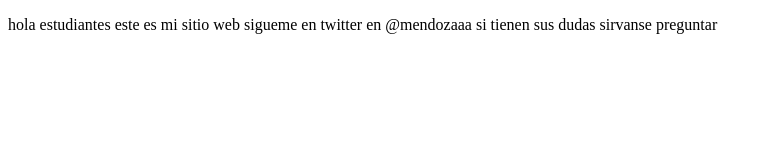
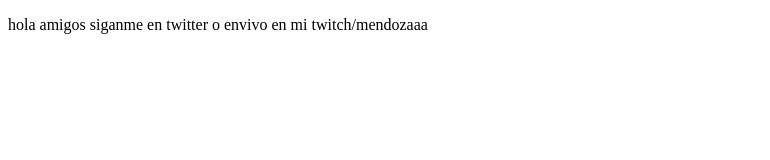
Before and after one commit to mendozaaaaa/proyectoDemoCursoPrework, a plain HTML site: page index.html in a window 1280 px wide. Shown: the whole page, without its empty margins (0-770 px from the left). Drawn offline with Linux system fonts and the light colour scheme.

Commit message:
cambios agregamos link twitch

```diff
--- a/index.html
+++ b/index.html
@@ -8,9 +8,8 @@
 </head>
 <body>
     <p>
-        hola estudiantes este es mi sitio web
-        sigueme en twitter en @mendozaaa
-        si tienen sus dudas sirvanse preguntar
+        hola amigos siganme en twitter
+        o envivo en mi twitch/mendozaaa
     </p>
 </body>
 </html>
```
